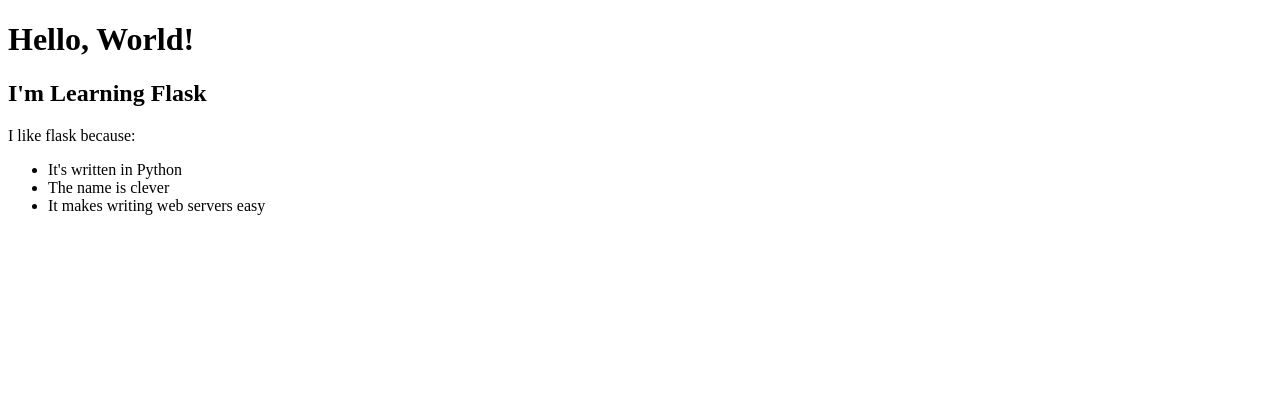
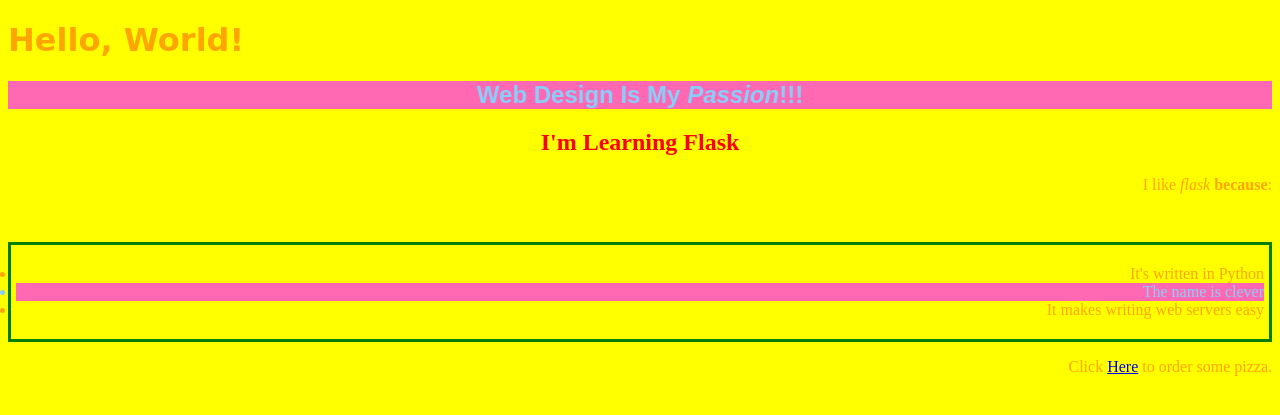
Before and after one commit to CodeupClassroom/developing-data-products, a Flask app: page / in a window 1280 px wide. Shown: the top 415 px of the page. Run offline with Flask 2, Linux system fonts and the light colour scheme.

Commit message:
Add *style*

```diff
--- a/server.py
+++ b/server.py
@@ -25,7 +25,10 @@
 @app.route('/roll-dice/<int:n>')
 def roll_n_dice(n):
     rolls = [str(randint(1, 6)) for i in range(n)]
-    return f'Your rolls are: {", ".join(rolls)}'
+    return render_template(
+        'dice-rolls.html',
+        rolls=rolls,
+    )
 
 @app.route('/say/<greeting>/to/<name>')
 def sayhelloto(greeting, name):
--- /dev/null
+++ b/static/style.css
@@ -0,0 +1,53 @@
+body {
+    color: orange;
+    background: yellow;
+    text-align: right;
+}
+
+h1 {
+    text-align: left;
+    font-family: cursive;
+}
+
+h2 {
+    color: red;
+    text-align: center;
+}
+
+ul {
+    border: 3px solid green;
+    padding: 20px 5px; /* whitespace within and element */
+    margin-top: 48px; /* distance between elements */
+}
+
+p {
+    transition: all 1s;
+}
+
+p:hover {
+    font-size: 36px;
+}
+
+input[type="submit"] {
+    padding: 5px 15px;
+    background: white;
+    border: 1px solid black;
+    margin: 1em 3em;
+    transition: all .5s;
+    box-shadow: 2px 2px 2px rgba(0, 0, 0, .6);
+}
+
+input[type="submit"]:hover {
+    background: black;
+    color: white;
+    box-shadow: 4px 4px 10px rgba(0, 0, 0, .6);
+}
+
+.highlight {
+    background: hotpink;
+    color: lightskyblue;
+}
+
+.fancy-font {
+    font-family: fantasy;
+}
--- a/templates/index.html
+++ b/templates/index.html
@@ -4,20 +4,25 @@
     <meta charset="UTF-8">
     <meta name="viewport" content="width=device-width, initial-scale=1.0">
     <title>Document</title>
+    <link rel="stylesheet" href="/static/style.css">
 </head>
 <body>
 
     <h1>Hello, World!</h1>
 
+    <h2 class="fancy-font highlight">Web Design Is My <em>Passion</em>!!!</h2>
+
     <h2>I'm Learning Flask</h2>
 
-    <p>I like flask because:</p>
+    <p>I like <em>flask</em> <strong>because</strong>:</p>
 
     <ul>
         <li>It's written in Python</li>
-        <li>The name is clever</li>
+        <li class="highlight">The name is clever</li>
         <li>It makes writing web servers easy</li>
     </ul>
 
+    <p>Click <a href="/order-pizza">Here</a> to order some pizza.</p>
+
 </body>
 </html>
--- a/templates/order-pizza-form.html
+++ b/templates/order-pizza-form.html
@@ -3,6 +3,7 @@
 <head>
     <meta charset="UTF-8">
     <title></title>
+    <link rel="stylesheet" href="/static/style.css">
 </head>
 <body>
     <h1>Order Some Pizza!</h1>
```
Also changed, not shown: templates/dice-rolls.html (added, +19 -0 lines), templates/roll-dice.html (added, +19 -0 lines).
